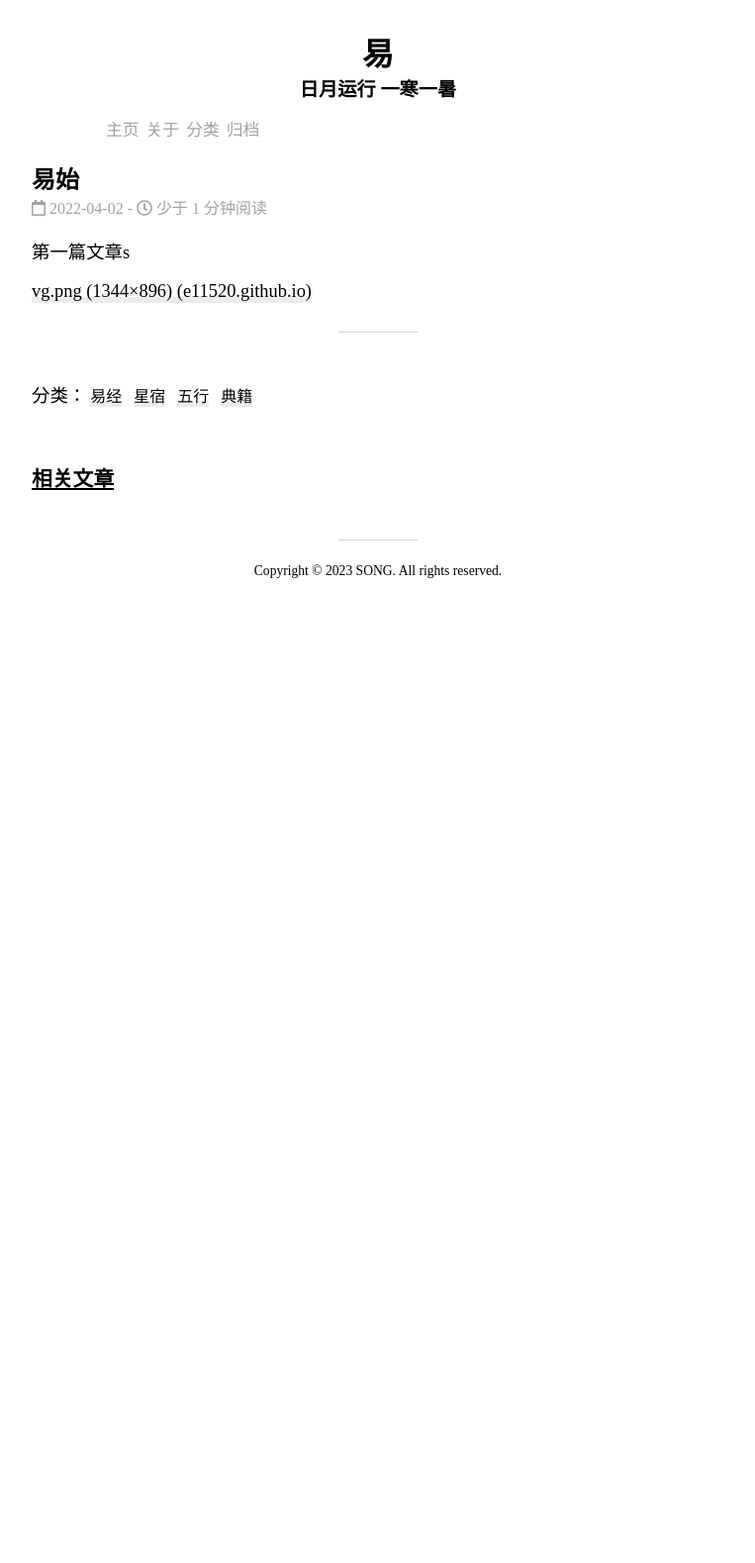
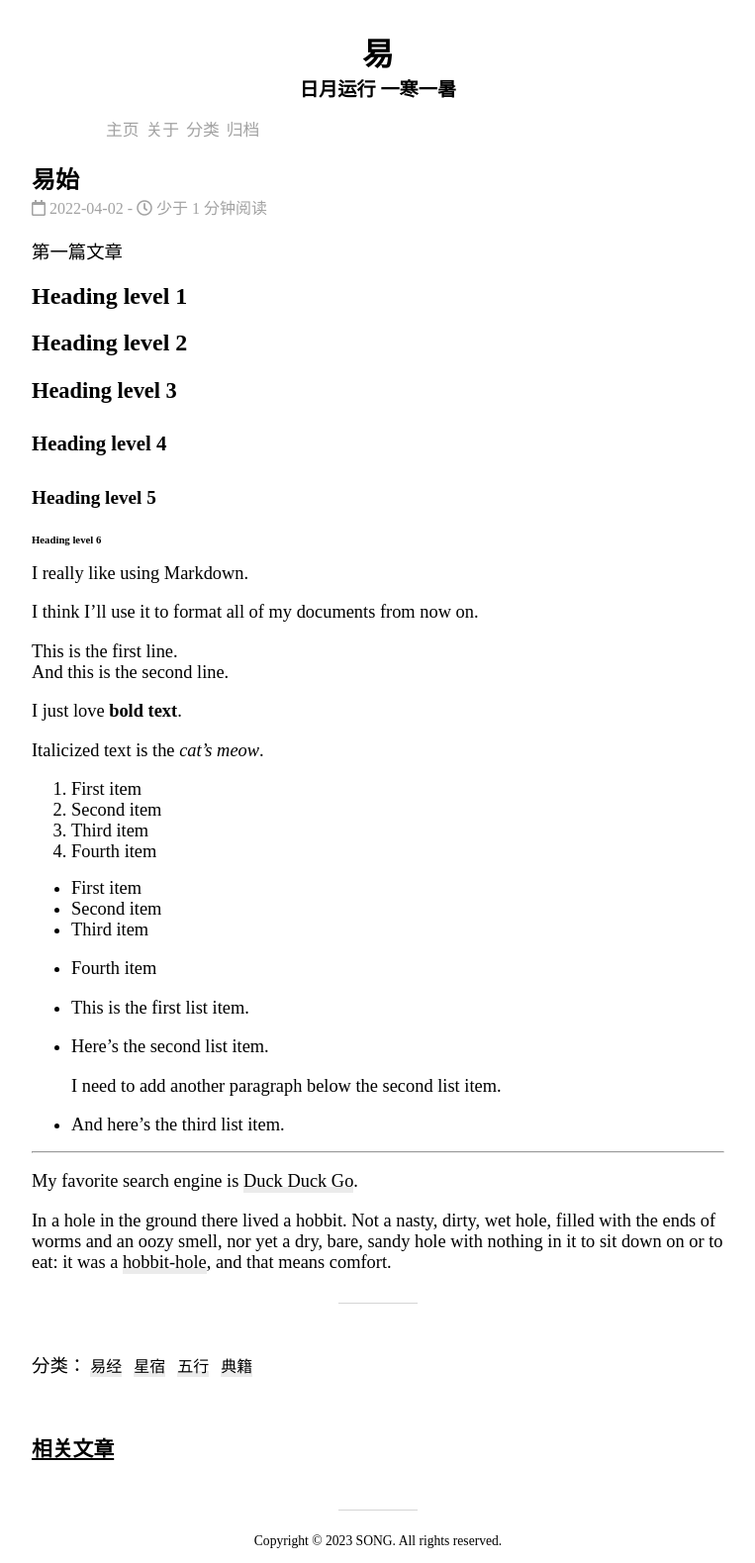
Before and after one commit to iching10/e11520.github.io, a Jekyll site: the page built from _posts/2022-04-02-00001.md, in a window 1280 px wide. Shown: the whole page at 99% size, without its empty margins (258-1021 px from the left). Built offline with Jekyll 4.4.1, drawn with Linux system fonts in a browser that asks for light colours; nearby versions of some CDN libraries; before the commit the page ends 900 px from its top, so only the background shows below that.

Commit message:
Saved 2022-04-02-00001.md with Dillinger.io

```diff
--- a/_posts/2022-04-02-00001.md
+++ b/_posts/2022-04-02-00001.md
@@ -6,6 +6,47 @@ image: /assets/img/vg.png
 description: "易始"
 ---
 
-第一篇文章s
+第一篇文章
 
-[vg.png (1344×896) (e11520.github.io)](https://e11520.github.io/assets/img/vg.png)
+# Heading level 1
+## Heading level 2
+### Heading level 3
+#### Heading level 4
+##### Heading level 5
+###### Heading level 6
+
+I really like using Markdown.
+
+I think I'll use it to format all of my documents from now on.
+
+This is the first line.
+And this is the second line.
+
+I just love **bold text**.
+
+Italicized text is the *cat's meow*.
+
+1. First item
+2. Second item
+3. Third item
+4. Fourth item
+
+- First item
+- Second item
+- Third item
+- Fourth item
+
+* This is the first list item.
+* Here's the second list item.
+
+    I need to add another paragraph below the second list item.
+
+* And here's the third list item.
+
+***
+
+My favorite search engine is [Duck Duck Go](https://duckduckgo.com "The best search engine for privacy").
+
+In a hole in the ground there lived a hobbit. Not a nasty, dirty, wet hole, filled with the ends
+of worms and an oozy smell, nor yet a dry, bare, sandy hole with nothing in it to sit down on or to
+eat: it was a [hobbit-hole](https://en.wikipedia.org/wiki/Hobbit#Lifestyle "Hobbit lifestyles"), and that means comfort.
```
